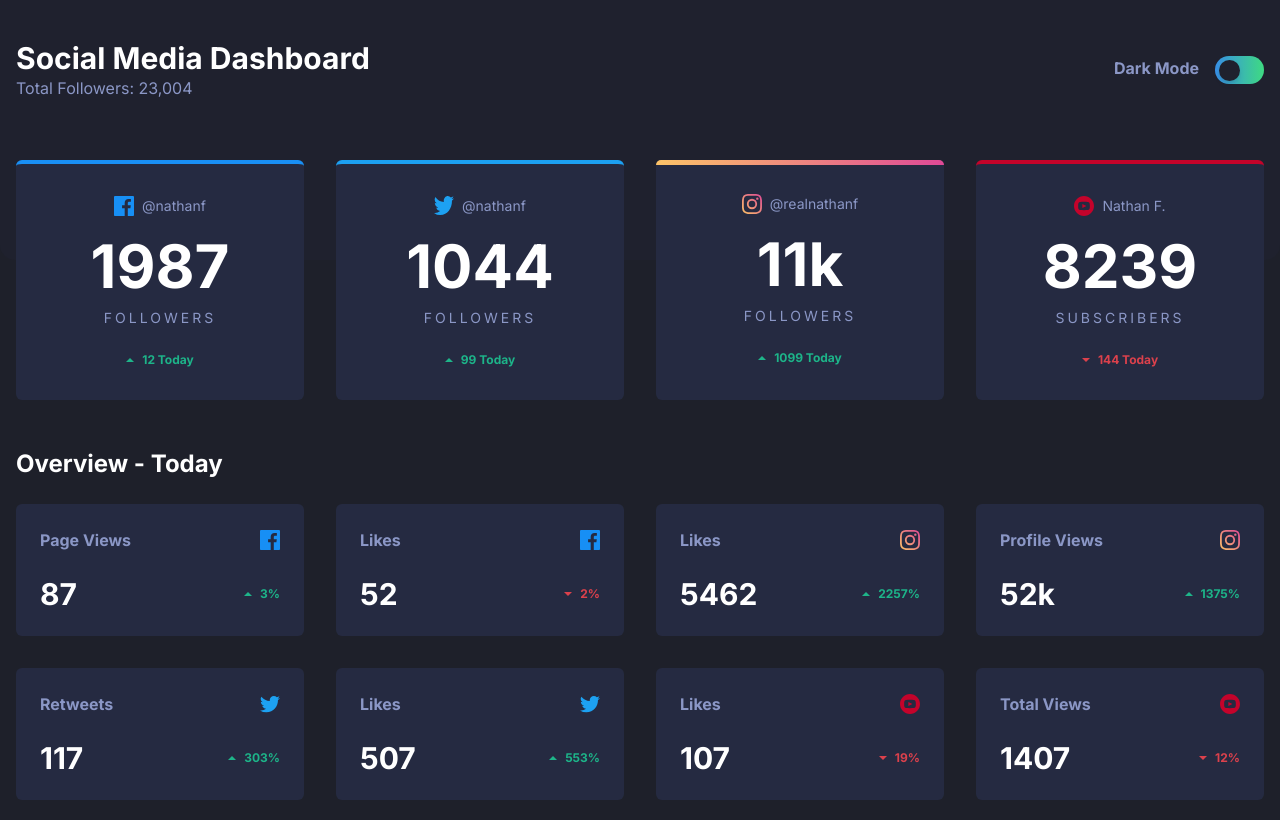
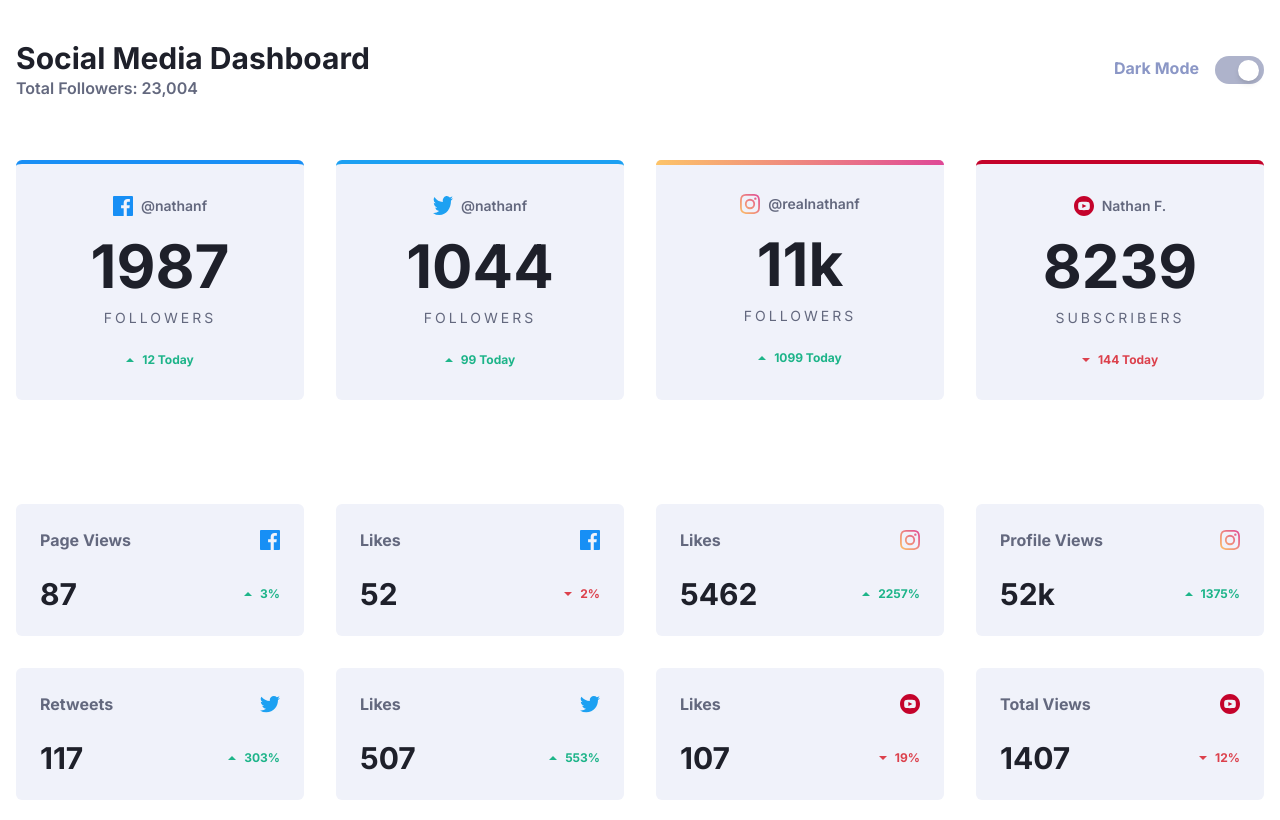
Before and after one commit to xStephx/social-media-dashboard-with-theme-switcher-challenge, a plain HTML site: page index.html in a window 1280 px wide. Drawn offline with nearby package versions, Linux system fonts and the light colour scheme.

Commit message:
added functionality on theme switcher

```diff
--- a/assets/js/tailwind.config.js
+++ b/assets/js/tailwind.config.js
@@ -1,4 +1,5 @@
 tailwind.config = {
+    darkMode: 'class',
     theme: {
         extend: {
             colors: {
--- a/index.html
+++ b/index.html
@@ -18,20 +18,20 @@
   <title>Frontend Mentor | Social Media Dashboard With Theme Switcher</title>
 </head>
 
-<body class="font-Inter bg-VeryDarkBlueBG">
-  <nav class="bg-VeryDarkBlueTopBGPattern rounded-b-[15px] px-4">
+<body class="font-Inter dark:bg-VeryDarkBlueBG WhiteBG transition ease-in-out duration-200">
+  <nav class="dark:bg-VeryDarkBlueTopBGPattern VeryPaleBlueTopBGPattern transition ease-in-out duration-200 rounded-b-[15px] px-4">
     <div class="container mx-auto flex md:flex-row flex-col md:justify-between md:items-center md:px-0 px-4 pt-10 md:pb-40 pb-20">
       <div>
-        <h1 class="text-WhiteText md:text-3xl text-xl font-bold">Social Media Dashboard</h1>
-        <span class="text-DesaturatedBlueText md:text-base text-sm font-normal">Total Followers: 23,004</span>
+        <h1 class="dark:text-WhiteText text-VeryDarkBlueText md:text-3xl text-xl font-bold">Social Media Dashboard</h1>
+        <span class="dark:text-DesaturatedBlueText text-DarkGrayishBlueText md:text-base text-sm font-semibold">Total Followers: 23,004</span>
       </div>
       <hr class="md:hidden block my-6 border-DesaturatedBlueText">
       <div class="flex md:justify-start justify-between">
         <p class="text-DesaturatedBlueText md:text-base text-sm font-bold md:px-4">Dark Mode</p>
-        <div class="flex bg-ToggleDarkTheme rounded-full md:w-[49px] w-[49px] md:h-[28px] h-[28px] p-1 relative hover:opacity-70 transition-all duration-300 ease-in-out">
+        <div class="flex dark:bg-ToggleDarkTheme hover:bg-ToggleDarkTheme bg-ToggleLightTheme rounded-full md:w-[49px] w-[49px] md:h-[28px] h-[28px] p-1 relative hover:opacity-70 transition-all duration-300 ease-in-out">
           <input type="checkbox" id="check" class="sr-only peer" />
           <label for="check" class="absolute inset-0 cursor-pointer" aria-label="Toggle pricing"></label>
-          <label for="check" class="md:w-[21px] w-[21px] md:h-[21px] h-[21px] bg-VeryDarkBlueTopBGPattern rounded-full shadow-md cursor-pointer transition-transform duration-300 transform translate-x-0 peer-checked:translate-x-[19px]"></label>
+          <label for="check" class="md:w-[21px] w-[21px] md:h-[21px] h-[21px] dark:bg-VeryDarkBlueTopBGPattern bg-WhiteBG rounded-full shadow-md cursor-pointer transition-transform duration-300 transform peer-checked:translate-x-0 translate-x-[19px]"></label>
         </div>
       </div>
     </div>
@@ -40,15 +40,15 @@
     <section class="flex justify-center items-center md:px-0 px-4 md:mt-[-100px] mt-[-40px]">
       <div class="grid grid-cols-1 sm:grid-cols-2 md:grid-cols-2 lg:grid-cols-4 gap-6 lg:gap-8 w-full">
 
-        <div class="bg-DarkDesaturatedBlueCardBG cursor-pointer hover:bg-[rgb(51,58,86)] transition ease-in-out duration-200 max-w-[300px] w-full h-auto flex flex-col justify-center items-center rounded-md border-t-4 border-Facebook mx-auto py-8">
-          <span class="flex text-DesaturatedBlueText text-sm mb-5">
+        <div class="dark:bg-DarkDesaturatedBlueCardBG bg-LightGrayishBlueCardBG cursor-pointer dark:hover:bg-[rgb(51,58,86)] hover:bg-[rgb(225,227,240)] transition ease-in-out duration-200 max-w-[300px] w-full h-auto flex flex-col justify-center items-center rounded-md border-t-4 border-Facebook mx-auto py-8">
+          <span class="flex dark:text-DesaturatedBlueText text-DarkGrayishBlueText text-sm mb-5 font-semibold">
             <img src="assets/images/icon-facebook.svg" alt="Facebook Icon" class="mr-2">
             @nathanf
           </span>
-          <h2 class="text-WhiteText md:text-6xl text-4xl font-bold mb-3">
+          <h2 class="dark:text-WhiteText text-VeryDarkBlueText md:text-6xl text-4xl font-bold mb-3">
             1987
           </h2>
-          <p class="text-DesaturatedBlueText md:text-sm text-xs uppercase tracking-[3px] mb-6">
+          <p class="dark:text-DesaturatedBlueText text-DarkGrayishBlueText md:text-sm text-xs uppercase tracking-[3px] mb-6">
             Followers
           </p>
           <span class="flex items-center text-LimeGreen text-xs font-bold">
@@ -57,15 +57,15 @@
           </span>
         </div>
 
-        <div class="bg-DarkDesaturatedBlueCardBG cursor-pointer hover:bg-[rgb(51,58,86)] transition ease-in-out duration-200 max-w-[300px] w-full h-auto flex flex-col justify-center items-center rounded-md border-t-4 border-Twitter py-8 mx-auto">
-          <span class="flex text-DesaturatedBlueText text-sm mb-5">
+        <div class="dark:bg-DarkDesaturatedBlueCardBG bg-LightGrayishBlueCardBG cursor-pointer dark:hover:bg-[rgb(51,58,86)] hover:bg-[rgb(225,227,240)] transition ease-in-out duration-200 max-w-[300px] w-full h-auto flex flex-col justify-center items-center rounded-md border-t-4 border-Twitter py-8 mx-auto">
+          <span class="flex dark:text-DesaturatedBlueText text-DarkGrayishBlueText text-sm mb-5 font-semibold">
             <img src="assets/images/icon-twitter.svg" alt="Twitter Icon" class="mr-2">
             @nathanf
           </span>
-          <h2 class="text-WhiteText md:text-6xl text-4xl font-bold mb-3">
+          <h2 class="dark:text-WhiteText text-VeryDarkBlueText md:text-6xl text-4xl font-bold mb-3">
             1044
           </h2>
-          <p class="text-DesaturatedBlueText md:text-sm text-xs uppercase tracking-[3px] mb-6">
+          <p class="dark:text-DesaturatedBlueText text-DarkGrayishBlueText md:text-sm text-xs uppercase tracking-[3px] mb-6">
             Followers
           </p>
           <span class="flex items-center text-LimeGreen text-xs font-bold">
@@ -74,16 +74,16 @@
           </span>
         </div>
 
-        <div class="relative bg-DarkDesaturatedBlueCardBG cursor-pointer hover:bg-[rgb(51,58,86)] transition ease-in-out duration-200 max-w-[300px] w-full h-auto flex flex-col justify-center items-center rounded-md py-8 mx-auto">
+        <div class="relative dark:bg-DarkDesaturatedBlueCardBG bg-LightGrayishBlueCardBG cursor-pointer dark:hover:bg-[rgb(51,58,86)] hover:bg-[rgb(225,227,240)] transition ease-in-out duration-200 max-w-[300px] w-full h-auto flex flex-col justify-center items-center rounded-md py-8 mx-auto">
           <div class="absolute bg-Instagram w-full h-[5px] rounded-t-lg top-0"></div>
-          <span class="flex text-DesaturatedBlueText text-sm mb-5">
+          <span class="flex dark:text-DesaturatedBlueText text-DarkGrayishBlueText text-sm mb-5 font-semibold">
             <img src="assets/images/icon-instagram.svg" alt="Instagram Icon" class="mr-2">
             @realnathanf
           </span>
-          <h2 class="text-WhiteText md:text-6xl text-4xl font-bold mb-3">
+          <h2 class="dark:text-WhiteText text-VeryDarkBlueText md:text-6xl text-4xl font-bold mb-3">
             11k
           </h2>
-          <p class="text-DesaturatedBlueText md:text-sm text-xs uppercase tracking-[3px] mb-6">
+          <p class="dark:text-DesaturatedBlueText text-DarkGrayishBlueText md:text-sm text-xs uppercase tracking-[3px] mb-6">
             Followers
           </p>
           <span class="flex items-center text-LimeGreen text-xs font-bold">
@@ -92,15 +92,15 @@
           </span>
         </div>
 
-        <div class="bg-DarkDesaturatedBlueCardBG cursor-pointer hover:bg-[rgb(51,58,86)] transition ease-in-out duration-200 max-w-[300px] w-full h-auto flex flex-col justify-center items-center rounded-md border-t-4 border-YouTube py-8 mx-auto">
-          <span class="flex text-DesaturatedBlueText text-sm mb-5">
+        <div class="dark:bg-DarkDesaturatedBlueCardBG bg-LightGrayishBlueCardBG cursor-pointer dark:hover:bg-[rgb(51,58,86)] hover:bg-[rgb(225,227,240)] transition ease-in-out duration-200 max-w-[300px] w-full h-auto flex flex-col justify-center items-center rounded-md border-t-4 border-YouTube py-8 mx-auto">
+          <span class="flex dark:text-DesaturatedBlueText text-DarkGrayishBlueText text-sm mb-5 font-semibold">
             <img src="assets/images/icon-youtube.svg" alt="YouTube Icon" class="mr-2">
             Nathan F.
           </span>
-          <h2 class="text-WhiteText md:text-6xl text-4xl font-bold mb-3">
+          <h2 class="dark:text-WhiteText text-VeryDarkBlueText md:text-6xl text-4xl font-bold mb-3">
             8239
           </h2>
-          <p class="text-DesaturatedBlueText md:text-sm text-xs uppercase tracking-[3px] mb-6">
+          <p class="dark:text-DesaturatedBlueText text-DarkGrayishBlueText md:text-sm text-xs uppercase tracking-[3px] mb-6">
             Subscribers
           </p>
           <span class="flex items-center text-BrightRed text-xs font-bold">
@@ -117,13 +117,13 @@
     <section class="flex flex-col justify-center items-center gap-6 lg:gap-8 md:px-0 px-4">
       <div class="grid grid-cols-1 sm:grid-cols-2 md:grid-cols-2 lg:grid-cols-4 gap-6 lg:gap-8 w-full">
 
-        <div class="bg-DarkDesaturatedBlueCardBG cursor-pointer hover:bg-[rgb(51,58,86)] transition ease-in-out duration-200 rounded-md p-6 max-w-[300px] w-full mx-auto">
+        <div class="dark:bg-DarkDesaturatedBlueCardBG bg-LightGrayishBlueCardBG cursor-pointer dark:hover:bg-[rgb(51,58,86)] hover:bg-[rgb(225,227,240)] transition ease-in-out duration-200 rounded-md p-6 max-w-[300px] w-full mx-auto">
           <div class="flex justify-between items-center mb-6">
-            <p class="text-DesaturatedBlueText font-bold">Page Views</p>
+            <p class="dark:text-DesaturatedBlueText text-DarkGrayishBlueText font-bold">Page Views</p>
             <img src="assets/images/icon-facebook.svg" alt="Facebook Icon">
           </div>
           <div class="flex justify-between items-center">
-            <p class="text-WhiteText lg:text-3xl text-2xl font-bold">87</p>
+            <p class="dark:text-WhiteText text-VeryDarkBlueText lg:text-3xl text-2xl font-bold">87</p>
             <span class="flex items-center text-LimeGreen text-xs font-bold">
               <img src="assets/images/icon-up.svg" alt="Up Icon" class="w-[8px] h-[4px] mr-2">
               3%
@@ -131,13 +131,13 @@
           </div>
         </div>
 
-        <div class="bg-DarkDesaturatedBlueCardBG cursor-pointer hover:bg-[rgb(51,58,86)] transition ease-in-out duration-200 rounded-md p-6 max-w-[300px] w-full mx-auto">
+        <div class="dark:bg-DarkDesaturatedBlueCardBG bg-LightGrayishBlueCardBG cursor-pointer dark:hover:bg-[rgb(51,58,86)] hover:bg-[rgb(225,227,240)] transition ease-in-out duration-200 rounded-md p-6 max-w-[300px] w-full mx-auto">
           <div class="flex justify-between items-center mb-6">
-            <p class="text-DesaturatedBlueText font-bold">Likes</p>
+            <p class="dark:text-DesaturatedBlueText text-DarkGrayishBlueText font-bold">Likes</p>
             <img src="assets/images/icon-facebook.svg" alt="Facebook Icon">
           </div>
           <div class="flex justify-between items-center">
-            <p class="text-WhiteText lg:text-3xl text-2xl font-bold">52</p>
+            <p class="dark:text-WhiteText text-VeryDarkBlueText lg:text-3xl text-2xl font-bold">52</p>
             <span class="flex items-center text-BrightRed text-xs font-bold">
               <img src="assets/images/icon-down.svg" alt="Down Icon" class="w-[8px] h-[4px] mr-2">
               2%
@@ -145,13 +145,13 @@
           </div>
         </div>
 
-        <div class="bg-DarkDesaturatedBlueCardBG cursor-pointer hover:bg-[rgb(51,58,86)] transition ease-in-out duration-200 rounded-md p-6 max-w-[300px] w-full mx-auto">
+        <div class="dark:bg-DarkDesaturatedBlueCardBG bg-LightGrayishBlueCardBG cursor-pointer dark:hover:bg-[rgb(51,58,86)] hover:bg-[rgb(225,227,240)] transition ease-in-out duration-200 rounded-md p-6 max-w-[300px] w-full mx-auto">
           <div class="flex justify-between items-center mb-6">
-            <p class="text-DesaturatedBlueText font-bold">Likes</p>
+            <p class="dark:text-DesaturatedBlueText text-DarkGrayishBlueText font-bold">Likes</p>
             <img src="assets/images/icon-instagram.svg" alt="Instagram Icon">
           </div>
           <div class="flex justify-between items-center">
-            <p class="text-WhiteText lg:text-3xl text-2xl font-bold">5462</p>
+            <p class="dark:text-WhiteText text-VeryDarkBlueText lg:text-3xl text-2xl font-bold">5462</p>
             <span class="flex items-center text-LimeGreen text-xs font-bold">
               <img src="assets/images/icon-up.svg" alt="Up Icon" class="w-[8px] h-[4px] mr-2">
               2257%
@@ -159,13 +159,13 @@
           </div>
         </div>
 
-        <div class="bg-DarkDesaturatedBlueCardBG cursor-pointer hover:bg-[rgb(51,58,86)] transition ease-in-out duration-200 rounded-md p-6 max-w-[300px] w-full mx-auto">
+        <div class="dark:bg-DarkDesaturatedBlueCardBG bg-LightGrayishBlueCardBG cursor-pointer dark:hover:bg-[rgb(51,58,86)] hover:bg-[rgb(225,227,240)] transition ease-in-out duration-200 rounded-md p-6 max-w-[300px] w-full mx-auto">
           <div class="flex justify-between items-center mb-6">
-            <p class="text-DesaturatedBlueText font-bold">Profile Views</p>
+            <p class="dark:text-DesaturatedBlueText text-DarkGrayishBlueText font-bold">Profile Views</p>
             <img src="assets/images/icon-instagram.svg" alt="Instagram Icon">
           </div>
           <div class="flex justify-between items-center">
-            <p class="text-WhiteText lg:text-3xl text-2xl font-bold">52k</p>
+            <p class="dark:text-WhiteText text-VeryDarkBlueText lg:text-3xl text-2xl font-bold">52k</p>
             <span class="flex items-center text-LimeGreen text-xs font-bold">
               <img src="assets/images/icon-up.svg" alt="Up Icon" class="w-[8px] h-[4px] mr-2">
               1375%
@@ -173,13 +173,13 @@
           </div>
         </div>
 
-        <div class="bg-DarkDesaturatedBlueCardBG cursor-pointer hover:bg-[rgb(51,58,86)] transition ease-in-out duration-200 rounded-md p-6 max-w-[300px] w-full mx-auto">
+        <div class="dark:bg-DarkDesaturatedBlueCardBG bg-LightGrayishBlueCardBG cursor-pointer dark:hover:bg-[rgb(51,58,86)] hover:bg-[rgb(225,227,240)] transition ease-in-out duration-200 rounded-md p-6 max-w-[300px] w-full mx-auto">
           <div class="flex justify-between items-center mb-6">
-            <p class="text-DesaturatedBlueText font-bold">Retweets</p>
+            <p class="dark:text-DesaturatedBlueText text-DarkGrayishBlueText font-bold">Retweets</p>
             <img src="assets/images/icon-twitter.svg" alt="Twitter Icon">
           </div>
           <div class="flex justify-between items-center">
-            <p class="text-WhiteText lg:text-3xl text-2xl font-bold">117</p>
+            <p class="dark:text-WhiteText text-VeryDarkBlueText lg:text-3xl text-2xl font-bold">117</p>
             <span class="flex items-center text-LimeGreen text-xs font-bold">
               <img src="assets/images/icon-up.svg" alt="Up Icon" class="w-[8px] h-[4px] mr-2">
               303%
@@ -187,13 +187,13 @@
           </div>
         </div>
 
-        <div class="bg-DarkDesaturatedBlueCardBG cursor-pointer hover:bg-[rgb(51,58,86)] transition ease-in-out duration-200 rounded-md p-6 max-w-[300px] w-full mx-auto">
+        <div class="dark:bg-DarkDesaturatedBlueCardBG bg-LightGrayishBlueCardBG cursor-pointer dark:hover:bg-[rgb(51,58,86)] hover:bg-[rgb(225,227,240)] transition ease-in-out duration-200 rounded-md p-6 max-w-[300px] w-full mx-auto">
           <div class="flex justify-between items-center mb-6">
-            <p class="text-DesaturatedBlueText font-bold">Likes</p>
+            <p class="dark:text-DesaturatedBlueText text-DarkGrayishBlueText font-bold">Likes</p>
             <img src="assets/images/icon-twitter.svg" alt="Twitter Icon">
           </div>
           <div class="flex justify-between items-center">
-            <p class="text-WhiteText lg:text-3xl text-2xl font-bold">507</p>
+            <p class="dark:text-WhiteText text-VeryDarkBlueText lg:text-3xl text-2xl font-bold">507</p>
             <span class="flex items-center text-LimeGreen text-xs font-bold">
               <img src="assets/images/icon-up.svg" alt="Up Icon" class="w-[8px] h-[4px] mr-2">
               553%
@@ -201,13 +201,13 @@
           </div>
         </div>
 
-        <div class="bg-DarkDesaturatedBlueCardBG cursor-pointer hover:bg-[rgb(51,58,86)] transition ease-in-out duration-200 rounded-md p-6 max-w-[300px] w-full mx-auto">
+        <div class="dark:bg-DarkDesaturatedBlueCardBG bg-LightGrayishBlueCardBG cursor-pointer dark:hover:bg-[rgb(51,58,86)] hover:bg-[rgb(225,227,240)] transition ease-in-out duration-200 rounded-md p-6 max-w-[300px] w-full mx-auto">
           <div class="flex justify-between items-center mb-6">
-            <p class="text-DesaturatedBlueText font-bold">Likes</p>
+            <p class="dark:text-DesaturatedBlueText text-DarkGrayishBlueText font-bold">Likes</p>
             <img src="assets/images/icon-youtube.svg" alt="Youtube Icon">
           </div>
           <div class="flex justify-between items-center">
-            <p class="text-WhiteText lg:text-3xl text-2xl font-bold">107</p>
+            <p class="dark:text-WhiteText text-VeryDarkBlueText lg:text-3xl text-2xl font-bold">107</p>
             <span class="flex items-center text-BrightRed text-xs font-bold">
               <img src="assets/images/icon-down.svg" alt="Down Icon" class="w-[8px] h-[4px] mr-2">
               19%
@@ -215,13 +215,13 @@
           </div>
         </div>
 
-        <div class="bg-DarkDesaturatedBlueCardBG cursor-pointer hover:bg-[rgb(51,58,86)] transition ease-in-out duration-200 rounded-md p-6 max-w-[300px] w-full mx-auto">
+        <div class="dark:bg-DarkDesaturatedBlueCardBG bg-LightGrayishBlueCardBG cursor-pointer dark:hover:bg-[rgb(51,58,86)] hover:bg-[rgb(225,227,240)] transition ease-in-out duration-200 rounded-md p-6 max-w-[300px] w-full mx-auto">
           <div class="flex justify-between items-center mb-6">
-            <p class="text-DesaturatedBlueText font-bold">Total Views</p>
+            <p class="dark:text-DesaturatedBlueText text-DarkGrayishBlueText font-bold">Total Views</p>
             <img src="assets/images/icon-youtube.svg" alt="Youtube Icon">
           </div>
           <div class="flex justify-between items-center">
-            <p class="text-WhiteText lg:text-3xl text-2xl font-bold">1407</p>
+            <p class="dark:text-WhiteText text-VeryDarkBlueText lg:text-3xl text-2xl font-bold">1407</p>
             <span class="flex items-center text-BrightRed text-xs font-bold">
               <img src="assets/images/icon-down.svg" alt="Down Icon" class="w-[8px] h-[4px] mr-2">
               12%
```
Also changed, not shown: assets/js/script.js (+18 -0 lines).
